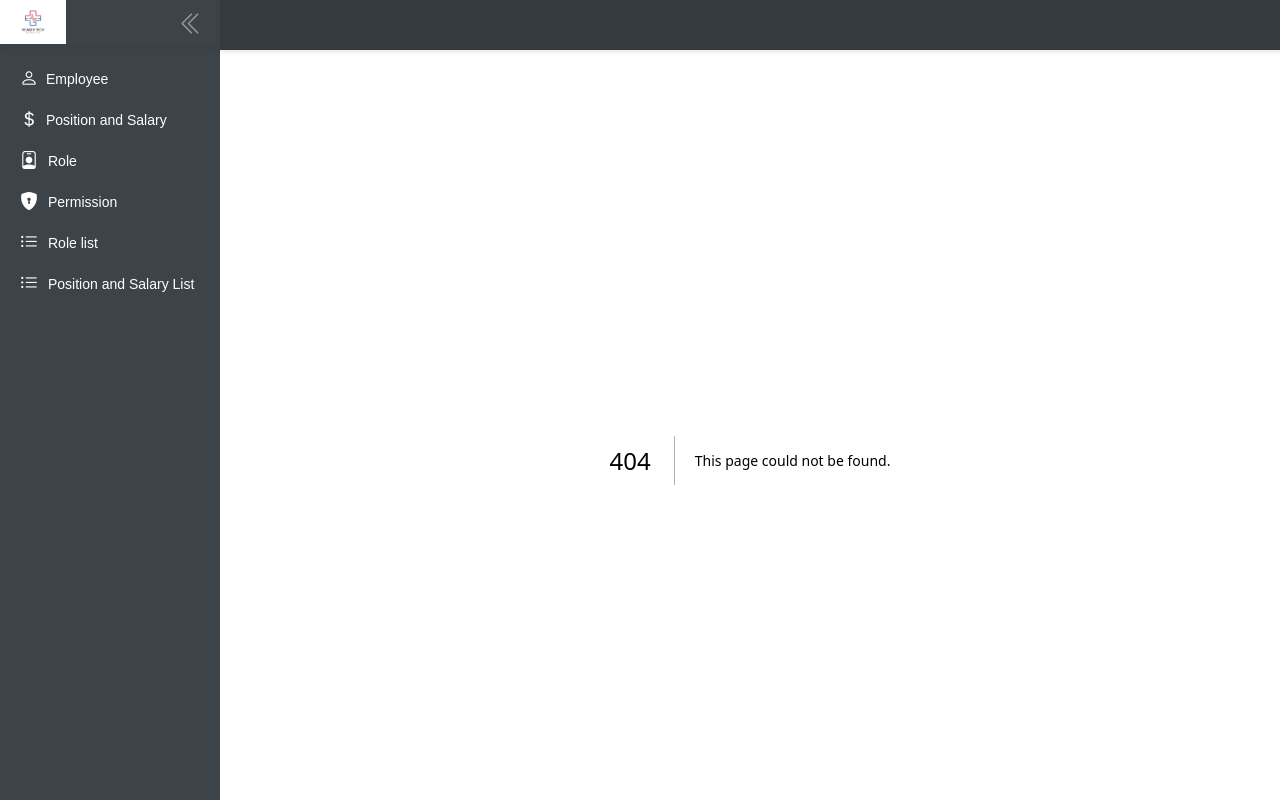
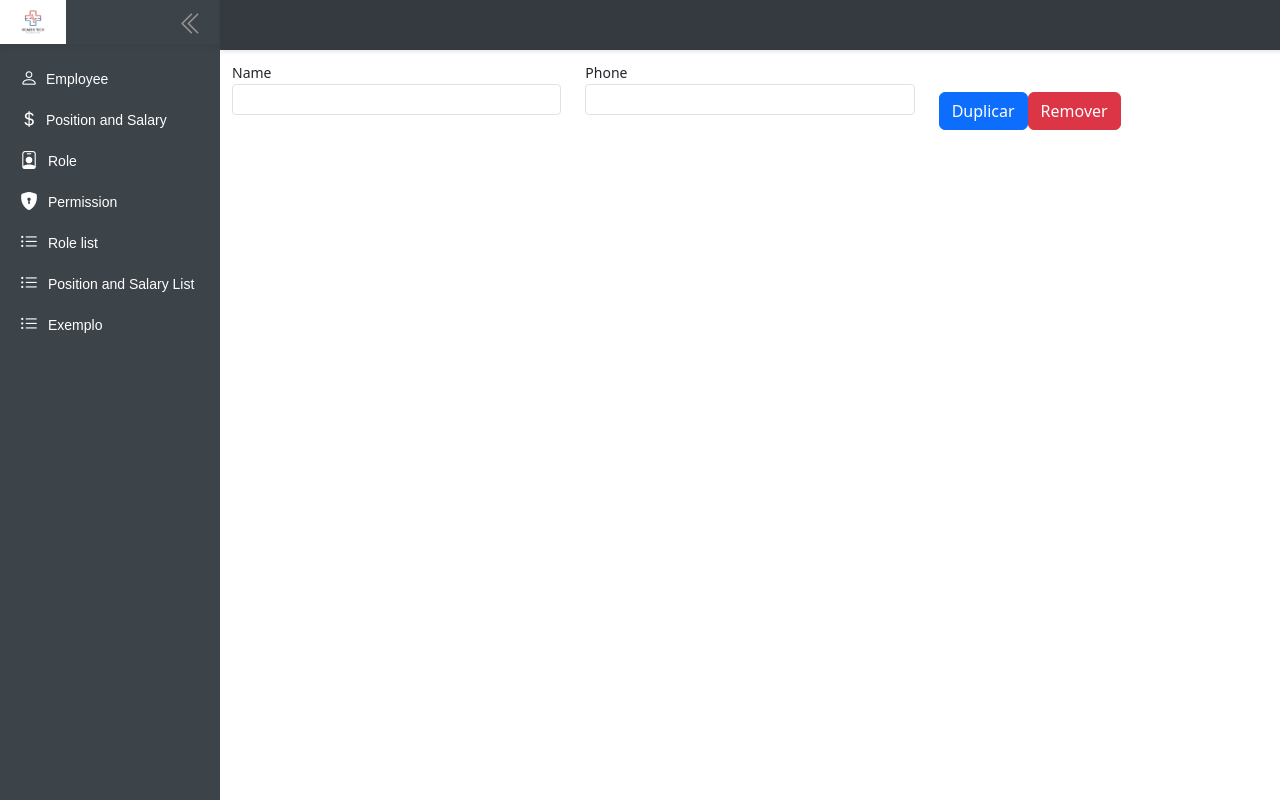
Before and after one commit to gomes007/customercareFrontend, a Next.js app: page /admin/exemplo in a window 1280 px wide. Before the commit this address had no page. Built offline with nearby package versions, Linux system fonts and the light colour scheme.

Commit message:
example to learn how to duplicate objects

```diff
--- a/src/components/menu/Menu.js
+++ b/src/components/menu/Menu.js
@@ -59,6 +59,13 @@ const Menu = ({ children }) => {
             </a>
           </li>
 
+          <li>
+            <a className="link-menu" href="/admin/exemplo">
+            <i className="bi bi-list-ul"></i>
+              <span>Exemplo</span>
+            </a>
+          </li>
+
         </ul>
       </div>
       <div className={`site ${open}`}>
--- a/src/pages/admin/employeeRegister.js
+++ b/src/pages/admin/employeeRegister.js
@@ -1,7 +1,7 @@
 import AddressForm from "@/components/employee/AddressForm";
 import DependentForm from "@/components/employee/DependentForm";
 import FieldForm from "@/components/form/FieldForm";
-import TabForm from "@/components/form/TabForm"; // Import TabForm component
+import TabForm from "@/components/form/TabForm";
 import NavTitle from "@/components/menu/NavTitle";
 import employeeService from "@/service/employeeService";
 import positionSalaryService from "@/service/positionSalaryService";
@@ -132,8 +132,6 @@ const EmployeeRegister = () => {
     setIsEditingDependent(true);
     setEditIndex(index);
   };
-
-
 
 
   const handleRemoveDependent = (index) => {
--- /dev/null
+++ b/src/pages/admin/exemplo.js
@@ -0,0 +1,69 @@
+import FieldForm from "@/components/form/FieldForm";
+import { useState } from "react";
+import { Button } from "react-bootstrap";
+
+const Exemplo = () => {
+  const [employees, setEmployees] = useState([
+    { name: "", phone: "" }
+  ]);
+
+  const handleEmployeeChange = (index, e) => {
+    const { name, value } = e.target;
+    const updatedEmployees = [...employees];
+    updatedEmployees[index][name] = value;
+    setEmployees(updatedEmployees);
+  };
+
+  const handleDuplicateEmployee = () => {
+    const newEmployee = { name: "", phone: "" };
+    setEmployees([...employees, newEmployee]);
+  };
+
+  const handleRemoveEmployee = (index) => {
+    const updatedEmployees = employees.filter((_, i) => i !== index);
+    setEmployees(updatedEmployees);
+  }
+
+  return (
+    <>
+      {employees.map((employee, index) => (
+        <div className="row mb-3" key={index}>
+          <div className="col-md-4">
+            <FieldForm
+              label="Name"
+              type="text"
+              name="name"
+              value={employee.name}
+              onChange={(e) => handleEmployeeChange(index, e)}
+            />
+          </div>
+          <div className="col-md-4">
+            <FieldForm
+              label="Phone"
+              type="text"
+              name="phone"
+              value={employee.phone}
+              onChange={(e) => handleEmployeeChange(index, e)}
+            />
+          </div>
+          <div className="col-md-4 d-flex align-items-end">
+            <Button
+              variant="primary"
+              onClick={() => handleDuplicateEmployee(index)}
+            >
+              Duplicar
+            </Button>
+            <Button
+              variant="danger"
+              onClick={() => handleRemoveEmployee(index)}
+            >
+              Remover
+            </Button>
+          </div>
+        </div>
+      ))}
+    </>
+  );
+};
+
+export default Exemplo;
```
